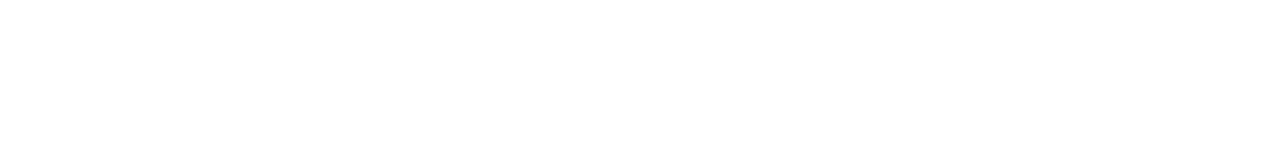
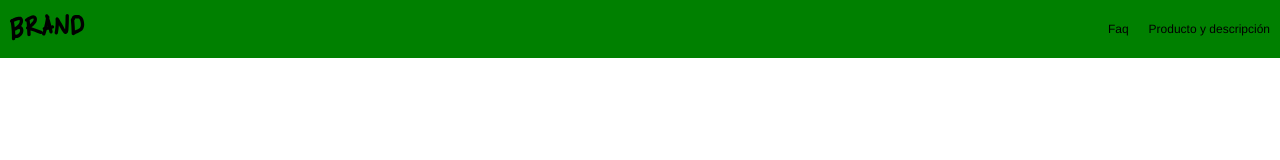
Before and after one commit to gonzalotroncoso/venta_html_ejemplo-index.html, a plain HTML site: page index.html in a window 1280 px wide. Drawn offline with Linux system fonts and the light colour scheme.

Commit message:
nav modificado casi listo

```diff
--- a/css/estilos.css
+++ b/css/estilos.css
@@ -2,12 +2,33 @@ html body{
 	padding: 0;
 	margin: 0;
 	font-size: 12px;
-	font-family: Helvetica;
+	font-family: helvetica;
 }
 
 nav{
+	display: flex;
 	background-color: green;
 	padding: 10px;
 	color:white;
+	justify-content: space-between;
+	align-items: center;
 
 }
+
+nav ul{
+	display: flex;
+}
+
+nav ul li{
+	list-style: none;
+	padding-left: 20px;
+}
+
+nav ul li a{
+	color:black;
+	text-decoration: none;
+}
+
+nav ul li a:hover{
+	color: white;
+}
--- a/index.html
+++ b/index.html
@@ -6,6 +6,18 @@
 	<link rel="stylesheet" type="text/css" href="css/estilos.css">
 </head>
 <body>
+	<nav>
+		<div class="brand_image">
+			<img src="imagenes/logo.png">
+		</div>
+		<div class="nav_option">
+			<ul>
+				<li><a href="#">Faq</a></li>
+				<li><a href="#">Producto y descripción</a></li>
+			</ul>
+		</div>
+
+	</nav>
 
 </body>
 </html>
```
